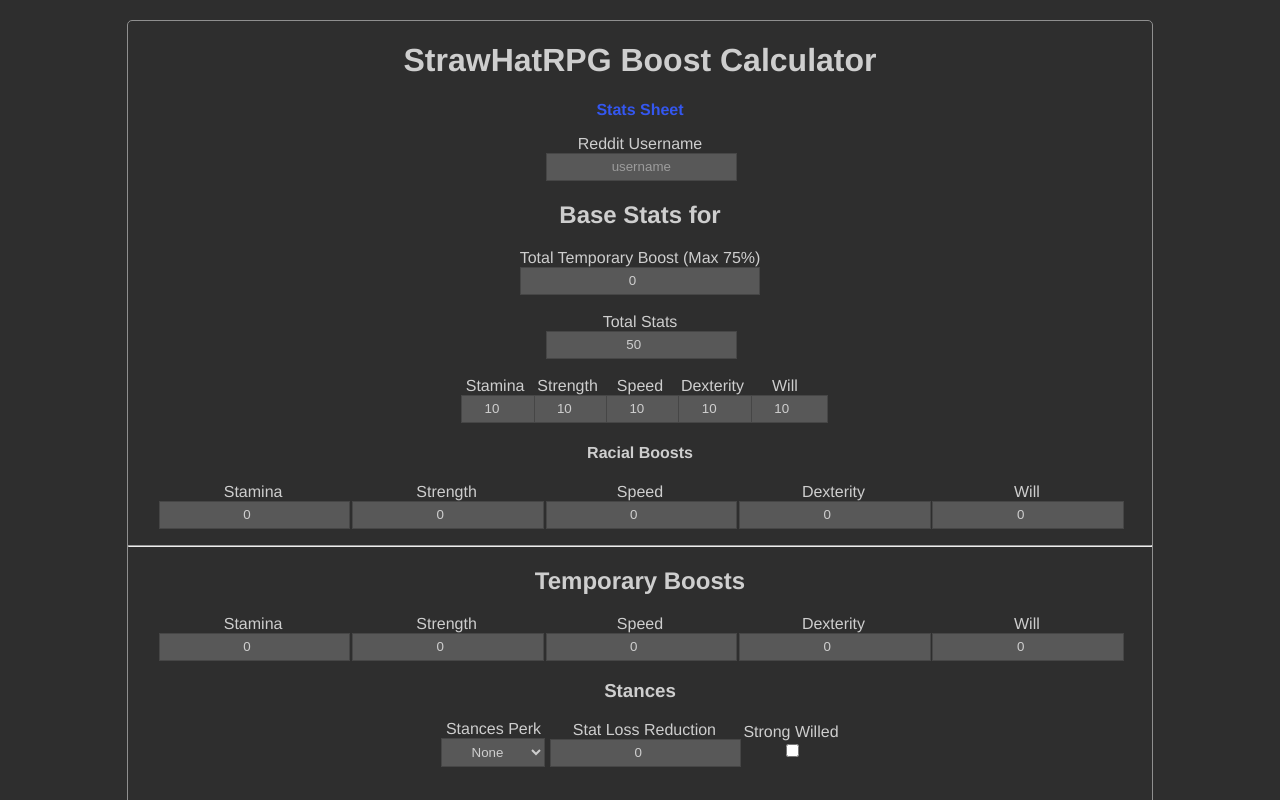
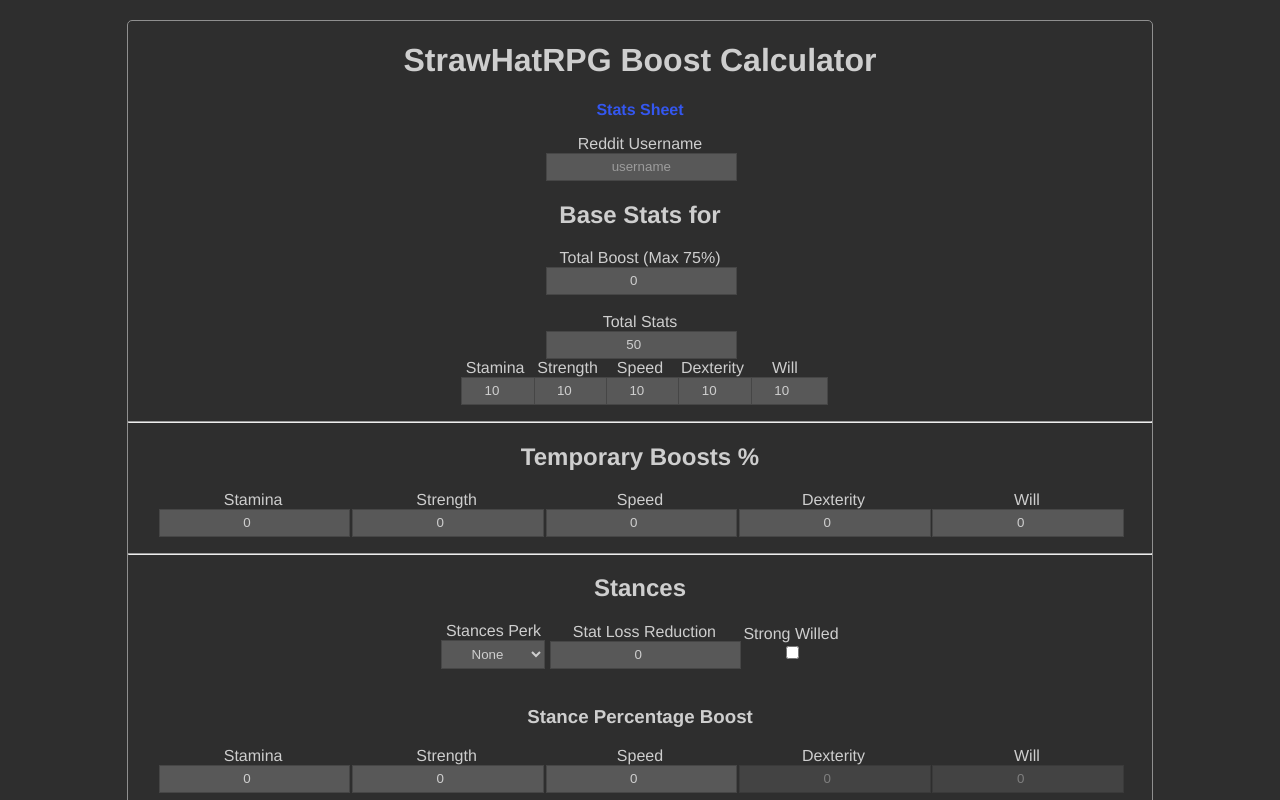
Before and after one commit to nek0fuu/nek0fuu.github.io, a plain HTML site: page StrawHatRPG-Tools2/index.html in a window 1280 px wide. Drawn offline with Linux system fonts and the light colour scheme.

Commit message:
Revert "Racial Calc"
This reverts commit 3d1e9e04cd39e2825bad3d4c02a4f67ac37ac7e7.

```diff
--- a/StrawHatRPG-Tools2/assets/js/app.js
+++ b/StrawHatRPG-Tools2/assets/js/app.js
@@ -82,43 +82,37 @@ function mainCalcFunction()
         }
 
     var errors=document.getElementsByClassName("error-msg");
-    var racestam=document.getElementById("stamRIPF").valueAsNumber;
     var basestam=document.getElementById("stamIPF").valueAsNumber;
     var tempstamBoost=document.getElementById("stamTempBoostIPF").valueAsNumber;
     var stancestamBoost=document.getElementById("stamStancesIPF").valueAsNumber;
     var stancestamLoss=document.getElementById("stamStancesLossIPF").valueAsNumber;
-    var racestr=document.getElementById("strRIPF").valueAsNumber;
     var basestr=document.getElementById("strIPF").valueAsNumber;
     var tempstrBoost=document.getElementById("strTempBoostIPF").valueAsNumber;
     var stancestrBoost=document.getElementById("strStancesIPF").valueAsNumber;
     var stancestrLoss=document.getElementById("strStancesLossIPF").valueAsNumber;
-    var racespd=document.getElementById("spdRIPF").valueAsNumber;
     var basespd=document.getElementById("spdIPF").valueAsNumber;
     var tempspdBoost=document.getElementById("spdTempBoostIPF").valueAsNumber;
     var stancespdBoost=document.getElementById("spdStancesIPF").valueAsNumber;
     var stancespdLoss=document.getElementById("spdStancesLossIPF").valueAsNumber;
-    var racedex=document.getElementById("dexRIPF").valueAsNumber;
     var basedex=document.getElementById("dexIPF").valueAsNumber;
     var tempdexBoost=document.getElementById("dexTempBoostIPF").valueAsNumber;
     var stancedexBoost=document.getElementById("dexStancesIPF").valueAsNumber;
     var stancedexLoss=document.getElementById("dexStancesLossIPF").valueAsNumber;
-    var racewill=document.getElementById("willRIPF").valueAsNumber;
     var basewill=document.getElementById("willIPF").valueAsNumber;
     var tempwillBoost=document.getElementById("willTempBoostIPF").valueAsNumber;
     var stancewillBoost=document.getElementById("willStancesIPF").valueAsNumber;
     var stancewillLoss=document.getElementById("willStancesLossIPF").valueAsNumber;
     var stancePerkLevel=document.getElementById("StancePerk").value;
     var strongWill=document.getElementById("StrongWillIPF").checked;
-    var statLossReduction,totalRaceBoost,totalStanceBoost,totalFlatStanceBoost,properFlatStanceLoss,actualFlatStanceBoost,totalBoost;
+    var statLossReduction,totalStanceBoost,totalFlatStanceBoost,properFlatStanceLoss,actualFlatStanceBoost,totalBoost;
     var totalStamBoost=1;
     var totalStrBoost=1;
     var totalSpdBoost=1;
     var totalDexBoost=1;
     var totalWillBoost=1;
-    var racebasestam,racebasestr,racebasespd,racebasedex,racebasewill,finalstam,finalstr,finalspd,finaldex,finalwill,finaltotal;
+    var finalstam,finalstr,finalspd,finaldex,finalwill,finaltotal;
     var i; //Initializing
     var boosts=document.getElementsByClassName("Boost");
-    var raceBoost=document.getElementsByClassName("raceBoost");
     var stamBoost=document.getElementsByClassName("stamBoost");
     var strBoost=document.getElementsByClassName("strBoost");
     var spdBoost=document.getElementsByClassName("spdBoost");
@@ -169,26 +163,16 @@ function mainCalcFunction()
             //Check Stances settings and accordingly adjust
             //Calculate Total Boosts by adding (TotalTempBoosts+TotalStancesBoost*StatLossReduction)
             //Check if Individual and Total Boosts are within 40 and 75 resp, show errors if true and highlight necessary boxes
-            totalRaceBoost=(racestam+racestr+racespd+racedex+racewill)/100; //Should be less than 0.15
-            totalStamBoost=(tempstamBoost+stancestamBoost)/100;
-            totalStrBoost=(tempstrBoost+stancestrBoost)/100;
-            totalSpdBoost=(tempspdBoost+stancespdBoost)/100;
-            totalDexBoost=(tempdexBoost+stancedexBoost)/100;
-            totalWillBoost=(tempwillBoost+stancewillBoost)/100; //Each Should be Less than 0.40
-            totalStanceBoost=(stancestamBoost+stancestrBoost+stancespdBoost+stancedexBoost+stancewillBoost)/100; //Should be less than 0.20
-            totalBoost=((tempstamBoost+tempstrBoost+tempspdBoost+tempdexBoost+tempwillBoost)+(stancestamBoost+stancestrBoost+stancespdBoost+stancedexBoost+stancewillBoost))/100 //Should be less than 0.75
-            //Change the second bracket to (stancestamBoost+stancestrBoost+stancespdBoost+stancedexBoost+stancewillBoost)*statLossReduction/100 if you want to account for the fact that stances are not "really" boosts cause of flat loss
-            document.getElementById("maxBoost").value=Math.round(totalBoost*100);
+            totalStamBoost=1+(tempstamBoost+stancestamBoost)/100;
+            totalStrBoost=1+(tempstrBoost+stancestrBoost)/100;
+            totalSpdBoost=1+(tempspdBoost+stancespdBoost)/100;
+            totalDexBoost=1+(tempdexBoost+stancedexBoost)/100;
+            totalWillBoost=1+(tempwillBoost+stancewillBoost)/100; //Each Should be Less than 1.40
+            totalStanceBoost=1+(stancestamBoost+stancestrBoost+stancespdBoost+stancedexBoost+stancewillBoost)/100; //Should be less than 1.20
+            totalBoost=1+((tempstamBoost+tempstrBoost+tempspdBoost+tempdexBoost+tempwillBoost)+(stancestamBoost+stancestrBoost+stancespdBoost+stancedexBoost+stancewillBoost)*statLossReduction/100)/100 //Should be less than 1.75
+            document.getElementById("maxBoost").value=Math.round((totalBoost-1)*100);
 
-            if(totalRaceBoost>0.15)
-                {
-                    document.getElementById("race-error-msg").style.visibility="visible";
-                    for(i=0;i<raceBoost.length;i++)
-                        {
-                            raceBoost[i].style.border="2px solid red";
-                        }
-                }
-            if(totalStamBoost>0.40)
+            if(totalStamBoost>1.40)
                 {
                     document.getElementById("statCap-error-msg").style.visibility="visible";
                     for(i=0;i<stamBoost.length;i++)
@@ -196,7 +180,7 @@ function mainCalcFunction()
                             stamBoost[i].style.border="2px solid red";
                         }
                 }
-            if(totalStrBoost>0.40)
+            if(totalStrBoost>1.40)
                 {
                     document.getElementById("statCap-error-msg").style.visibility="visible";
                     for(i=0;i<strBoost.length;i++)
@@ -204,7 +188,7 @@ function mainCalcFunction()
                             strBoost[i].style.border="2px solid red";
                         }
                 }
-            if(totalSpdBoost>0.40)
+            if(totalSpdBoost>1.40)
                 {
                     document.getElementById("statCap-error-msg").style.visibility="visible";
                     for(i=0;i<spdBoost.length;i++)
@@ -212,7 +196,7 @@ function mainCalcFunction()
                             spdBoost[i].style.border="2px solid red";
                         }
                 }
-            if(totalDexBoost>0.40)
+            if(totalDexBoost>1.40)
                 {
                     document.getElementById("statCap-error-msg").style.visibility="visible";
                     for(i=0;i<dexBoost.length;i++)
@@ -220,7 +204,7 @@ function mainCalcFunction()
                             dexBoost[i].style.border="2px solid red";
                         }
                 }
-            if(totalWillBoost>0.40)
+            if(totalWillBoost>1.40)
                 {
                     document.getElementById("statCap-error-msg").style.visibility="visible";
                     for(i=0;i<willBoost.length;i++)
@@ -228,7 +212,7 @@ function mainCalcFunction()
                             willBoost[i].style.border="2px solid red";
                         }
                 }
-            if(totalStanceBoost>0.20)
+            if(totalStanceBoost>1.20)
                 {
                     document.getElementById("stanceCap-error-msg").style.visibility="visible";
                     for(i=0;i<stanceBoost.length;i++)
@@ -236,7 +220,7 @@ function mainCalcFunction()
                             stanceBoost[i].style.border="2px solid red";
                         }
                 }
-            if(totalBoost>0.75)
+            if(totalBoost>1.75)
                 {
                     document.getElementById("maxStatCap-error-msg").style.visibility="visible";
                     for(i=0;i<boosts.length;i++)
@@ -244,7 +228,6 @@ function mainCalcFunction()
                             boosts[i].style.border="2px solid red";
                         }
                 }
-
             if(stancestamBoost)
                 {
                     stancestamLoss=0;
@@ -291,38 +274,13 @@ function mainCalcFunction()
                         }
                 } //Check to see if the flat stat reduction from the stance is proper
 
-            racebasestam=basestam*(1+racestam/100);
-            racebasestr=basestr*(1+racestr/100);
-            racebasespd=basespd*(1+racespd/100);
-            racebasedex=basedex*(1+racedex/100);
-            racebasewill=basewill*(1+racewill/100);
-            if(racebasestam>500)
-                {
-                    racebasestam=500;
-                }
-            if(racebasestr>500)
-                {
-                    racebasestr=500;
-                }
-            if(racebasespd>500)
-                {
-                    racebasespd=500;
-                }
-            if(racebasedex>500)
-                {
-                    racebasedex=500;
-                }
-            if(racebasewill>500)
-                {
-                    racebasewill=500;
-                }
 
 
-            finalstam=Math.round(racebasestam+basestam*totalStamBoost-stancestamLoss);
-            finalstr=Math.round(racebasestr+basestr*totalStrBoost-stancestrLoss);
-            finalspd=Math.round(racebasespd+basespd*totalSpdBoost-stancespdLoss);
-            finaldex=Math.round(racebasedex+basedex*totalDexBoost-stancedexLoss);
-            finalwill=Math.round(racebasewill+basewill*totalWillBoost-stancewillLoss);
+            finalstam=Math.round(basestam*totalStamBoost-stancestamLoss);
+            finalstr=Math.round(basestr*totalStrBoost-stancestrLoss);
+            finalspd=Math.round(basespd*totalSpdBoost-stancespdLoss);
+            finaldex=Math.round(basedex*totalDexBoost-stancedexLoss);
+            finalwill=Math.round(basewill*totalWillBoost-stancewillLoss);
             finaltotal=finalstam+finalstr+finalspd+finaldex+finalwill;
 
             document.getElementById("new-stam").textContent=finalstam;
--- a/StrawHatRPG-Tools2/index.html
+++ b/StrawHatRPG-Tools2/index.html
@@ -23,13 +23,13 @@
                 </li><br>
                 <h2 class="col-headers">Base Stats for<label id="charName"></label></h2>
                 <li>
-                    <label class="statIPL">Total Temporary Boost (Max 75%)</label>
+                    <label class="statIPL">Total Boost (Max 75%)</label>
                     <input type="number" class="IP Boost" id="maxBoost" style="opacity: 1;" value="0" max="75" disabled>
                 </li><br><br>
                 <li>
                     <label class="statIPL">Total Stats</label>
                     <input type="number" class="statIPF" id="TotalIPF" style="opacity: 1;" disabled>
-                </li><br><br>
+                </li><br>
                 <li>
                     <label class="statIPL">Stamina</label>
                     <input type="number" class="statIPF IP" id="stamIPF" value="10" min="7" max="500">
@@ -52,34 +52,10 @@
                 <li>
                     <label class="statIPL">Will</label>
                     <input type="number" class="statIPF IP" id="willIPF" value="10" min="7" max="500">
-                </li><br>
-                <h4 class="col-headers">Racial Boosts</h4>
-                <li>
-                    <label class="statIPL">Stamina</label>
-                    <input type="number" class="statIPF raceBoost IP" id="stamRIPF" value="0" max="22">
-                </li>
-
-                <li>
-                    <label class="statIPL">Strength</label>
-                    <input type="number" class="statIPF raceBoost IP" id="strRIPF" value="0" max="22"> <!--maxes are diff cause of giants-->
-                </li>
-
-                <li>
-                    <label class="statIPL">Speed</label>
-                    <input type="number" class="statIPF raceBoost IP" id="spdRIPF" value="0" max="15">
-                </li>
-
-                <li>
-                    <label class="statIPL">Dexterity</label>
-                    <input type="number" class="statIPF raceBoost IP" id="dexRIPF" value="0" max="15">
-                </li>
-                <li>
-                    <label class="statIPL">Will</label>
-                    <input type="number" class="statIPF raceBoost IP" id="willRIPF" value="0" max="15">
                 </li>
                 </ul>
                 <hr>
-                <h2 class="col-headers">Temporary Boosts</h2>
+                <h2 class="col-headers">Temporary Boosts %</h2>
             <ul id="posts-inputs-list">
                 <li>
                     <label class="TempBoostIPL">Stamina</label>
@@ -105,7 +81,8 @@
                     <input type="number" class="TempBoostIPF IP Boost willBoost" id="willTempBoostIPF" value="0" max="40">
                 </li>
             </ul>
-                <h3 class="col-headers">Stances</h3>
+                <hr>
+                <h2 class="col-headers">Stances</h2>
             <ul id="posts-inputs-list">
                 <li>
                     <label class="StancesIPL">Stances Perk</label>
@@ -125,7 +102,7 @@
                     <input type="checkbox" class="StancesIPF IP" id="StrongWillIPF">
                 </li><br><br>
                 <li>
-                    <label class="StancesIPL"><h4 class="col-headers">Stance Percentage Boost</h4></label>
+                    <label class="StancesIPL"><h3 class="col-headers">Stance Percentage Boost</h3></label>
                 </li><br>
                 <li>
                     <label class="StancesIPL">Stamina</label>
@@ -152,7 +129,7 @@
                 </li>
                 <br><br>
                 <li>
-                    <label class="StancesIPL"><h4 class="col-headers">Flat Loss</h4></label>
+                    <label class="StancesIPL"><h3 class="col-headers">Flat Loss</h3></label>
                 </li><br>
                 <li>
                     <label class="StancesIPL">Stamina</label>
@@ -246,7 +223,6 @@
             <p id="maxStatCap-error-msg" class="error-msg">Maximum Boost for Total Stats is 75%</p>
             <p id="stanceCap-error-msg" class="error-msg">Maximum Total Boost for a Stance is 20%</p>
             <p id="stanceLoss-error-msg" class="error-msg">You have not distributed the Stat Loss from your Stance correctly</p>
-            <p id="race-error-msg" class="error-msg">Your Race Boosts are too high</p>
             <ul id="results-list">
                 <li>
                     <p>
```
